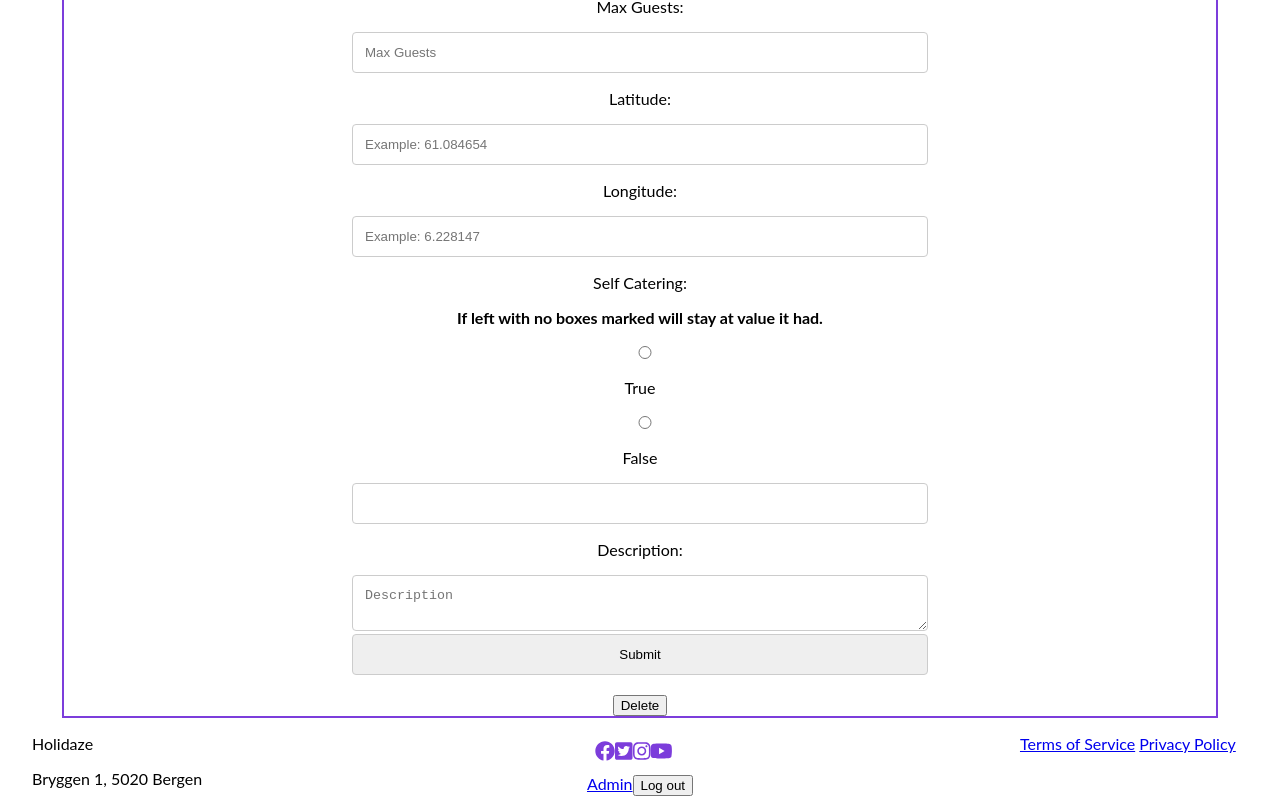
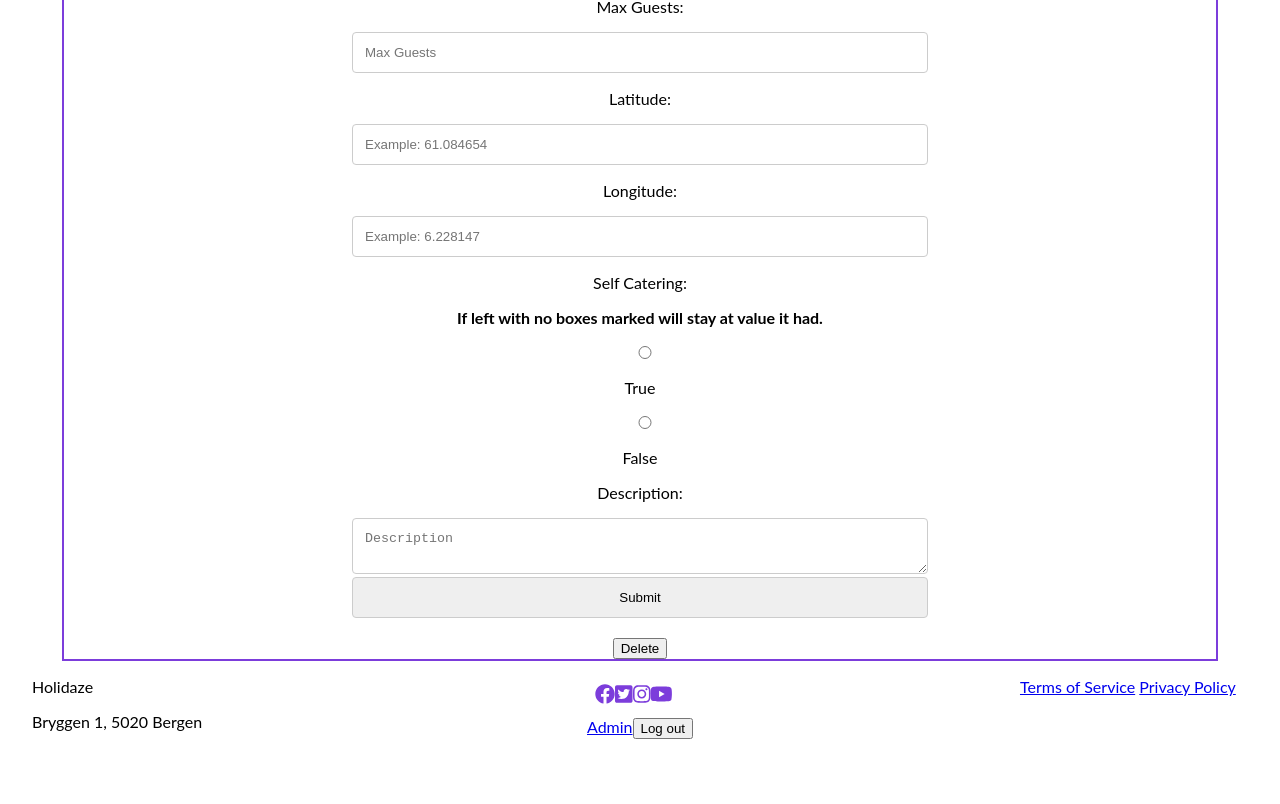
Before and after one commit to sindrem1/holiWbem, a React (Create React App) app: page /admin/hotels/edit/1 in a window 1280 px wide. Shown: the part 470-1274 px from the top of the page. After the commit the page ends 1217 px from the top, so only its background shows below. Built offline with nearby package versions, Linux system fonts and the light colour scheme; no server answers; sample sign-in values are in the browser's storage.

Commit message:
Remove catering input, radio instead

```diff
--- a/src/components/admin/EditHotel.js
+++ b/src/components/admin/EditHotel.js
@@ -66,9 +66,6 @@ function AddHotel() {
         <input type='radio' name='selfCatering'  value='true' ref={register}/><p>True</p>
         <input type='radio' name='selfCatering'  value='false' ref={register}/> <p>False</p>
 
-
-        <input className="adminfield" name="SelfCatering" defaultValue={hotel.SelfCatering}/>
-
         <p>Description:</p>
         <textarea className="adminfield" name="description" defaultValue={hotel.description} placeholder="Description" ref={register} />
 
```
